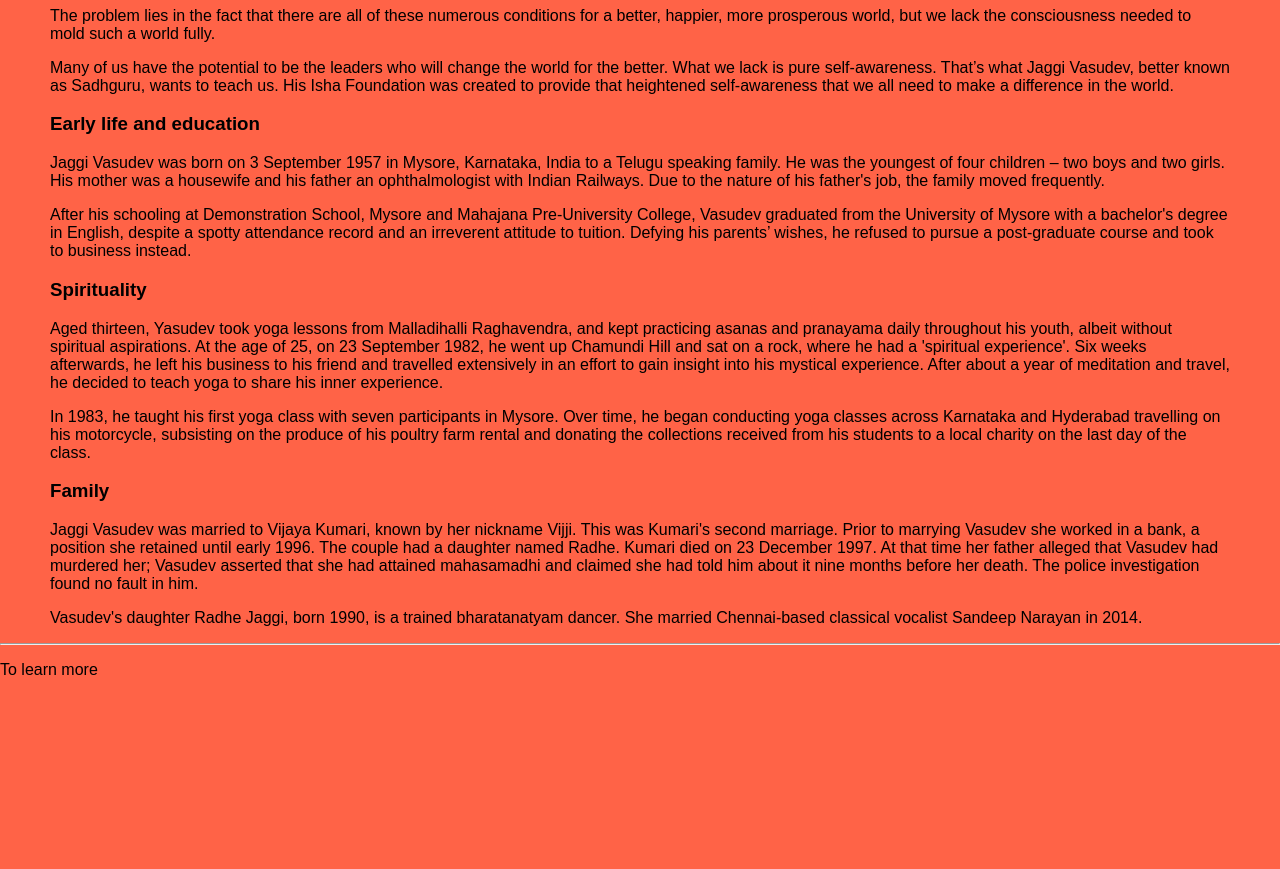
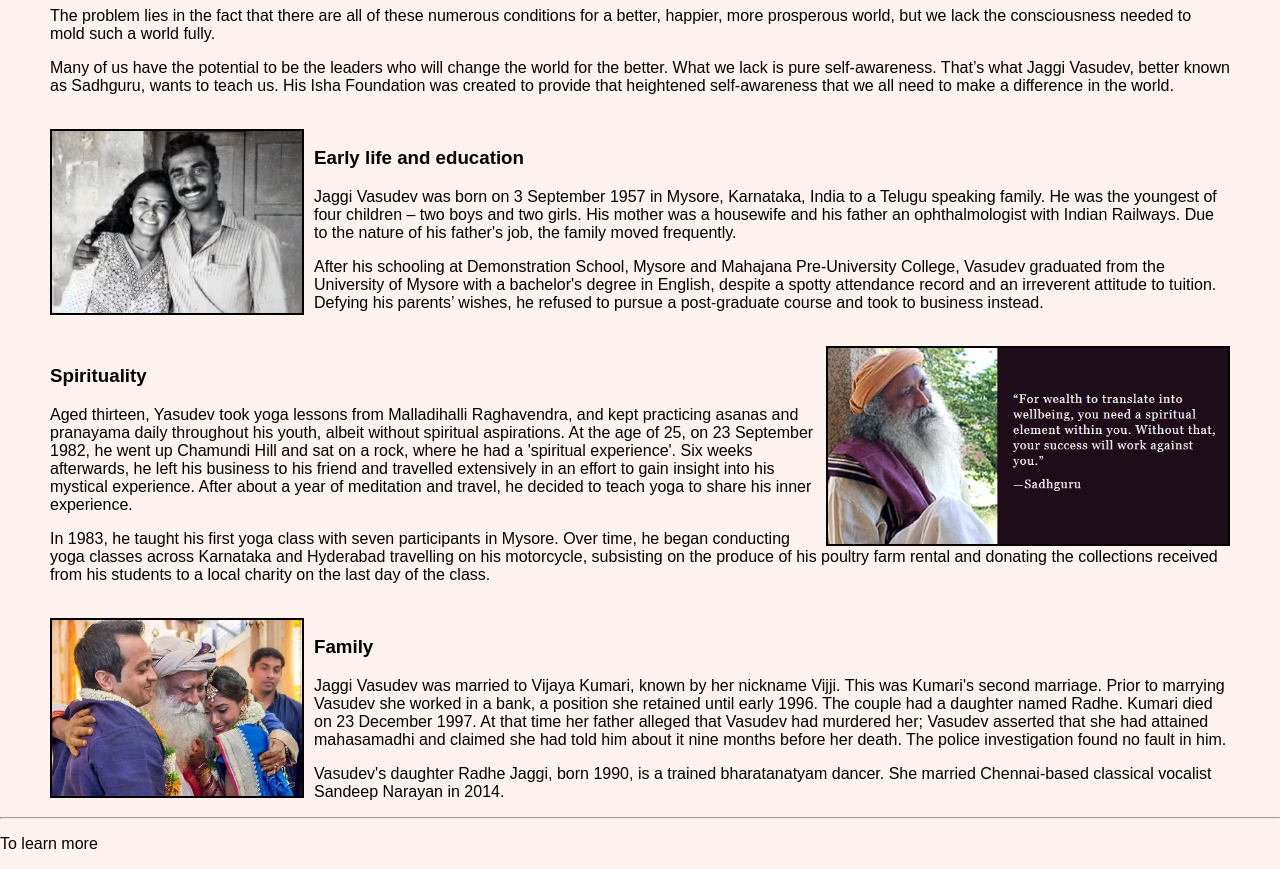
Before and after one commit to roshh1/Sadhguru, a plain HTML site: page index.html in a window 1280 px wide. Shown: the part 1040-1909 px from the top of the page. Before the commit the page ends 1735 px from the top, so only its background shows below. Drawn offline with Linux system fonts and the light colour scheme.

Commit message:
more imgs and style

```diff
--- a/index.html
+++ b/index.html
@@ -15,18 +15,24 @@
     <h1 id="sg_heading">Sadhguru</h1>
     <h2 id="sg_dob">Born 3 September 1957</h2>
     <p id="sg_para">Jaggi Vasudev, known publicly as Sadhguru, is an Indian yogi and author.</p>
-    <img src="sadhguru.jpg" alt="sadhguru's image" >
+    <img id="main_pic" src="sadhguru.jpg" alt="sadhguru's image">
  <section id="main_content">
     <p>The world we live in is a world filled with problems that need fixing. There’s a lot of inequality, violence, and unhappiness. However, we should add that there is still a lot of happiness in it as well as prosperity.</p>
     <p>The problem lies in the fact that there are all of these numerous conditions for a better, happier, more prosperous world, but we lack the consciousness needed to mold such a world fully.</p>
     <p>Many of us have the potential to be the leaders who will change the world for the better. What we lack is pure self-awareness. That’s what Jaggi Vasudev, better known as Sadhguru, wants to teach us. His Isha Foundation was created to provide that heightened self-awareness that we all need to make a difference in the world.</p>
+    <br>
+    <img class="floatLeft" src="Sadhguru_with_wife_Vijayakumari.jpg" alt="sadhguru with his wife" width="250" >
     <h3>Early life and education</h3>
     <p>Jaggi Vasudev was born on 3 September 1957 in Mysore, Karnataka, India to a Telugu speaking family. He was the youngest of four children – two boys and two girls. His mother was a housewife and his father an ophthalmologist with Indian Railways. Due to the nature of his father's job, the family moved frequently.</p>
     <p>After his schooling at Demonstration School, Mysore and Mahajana Pre-University College, Vasudev graduated from the University of Mysore with a bachelor's degree in English, despite a spotty attendance record and an irreverent attitude to tuition. Defying his parents’ wishes, he refused to pursue a post-graduate course and took to business instead.</p>
+    <br>
+    <img class="floatRight" src="sadhguru_quote.jpg" alt="A quote" width="400">
     <h3>Spirituality</h3>
     <p>Aged thirteen, Yasudev took yoga lessons from Malladihalli Raghavendra, and kept practicing asanas and pranayama daily throughout his youth, albeit without spiritual aspirations. At the age of 25, on 23 September 1982, he went up Chamundi Hill and sat on a rock, where he had a 'spiritual experience'. Six weeks afterwards, he left his business to his friend and travelled extensively in an effort to gain insight into his mystical experience. After about a year of meditation and travel, he decided to teach yoga to share his inner experience.
     </p>
     <p>In 1983, he taught his first yoga class with seven participants in Mysore. Over time, he began conducting yoga classes across Karnataka and Hyderabad travelling on his motorcycle, subsisting on the produce of his poultry farm rental and donating the collections received from his students to a local charity on the last day of the class.</p>
+    <br>
+    <img class="floatLeft" src="daughter and son.jpg" alt="sadhguru with daughter and son-in-law" width="250" >
     <h3>Family</h3>
     <p>Jaggi Vasudev was married to Vijaya Kumari, known by her nickname Vijji. This was Kumari's second marriage. Prior to marrying Vasudev she worked in a bank, a position she retained until early 1996. The couple had a daughter named Radhe. Kumari died on 23 December 1997. At that time her father alleged that Vasudev had murdered her; Vasudev asserted that she had attained mahasamadhi and claimed she had told him about it nine months before her death. The police investigation found no fault in him.</p>
     <p>Vasudev's daughter Radhe Jaggi, born 1990, is a trained bharatanatyam dancer. She married Chennai-based classical vocalist Sandeep Narayan in 2014.</p>
--- a/stylesheet.css
+++ b/stylesheet.css
@@ -1,7 +1,7 @@
 
 body{
     margin-top: -21px;
-    background-color: tomato;
+    background-color:#fdf2ed;
 }
 header{
     text-align: center;
@@ -29,8 +29,20 @@ header{
 #main_content{
     margin: 0 50px;
 }
-
-img{
+.floatLeft{
+ float: left;
+ margin-right: 10px;
+ border: 2px black solid
+}
+.floatRight {
+    float: right;
+    margin-left: 10px;
+    border: 2px black solid
+}
+#main_pic {
     width:100%;
     border: 5px black solid;
 }
+h3{
+    display: block;
+}
```
Also changed, not shown: Sadhguru_with_wife_Vijayakumari.jpg (renamed from Sadhguru_Jaggi_Vasudev_with_wife_Vijayakumari_(01).jpg), daughter and son.jpg (added), sadhguru_quote.jpg (added).
